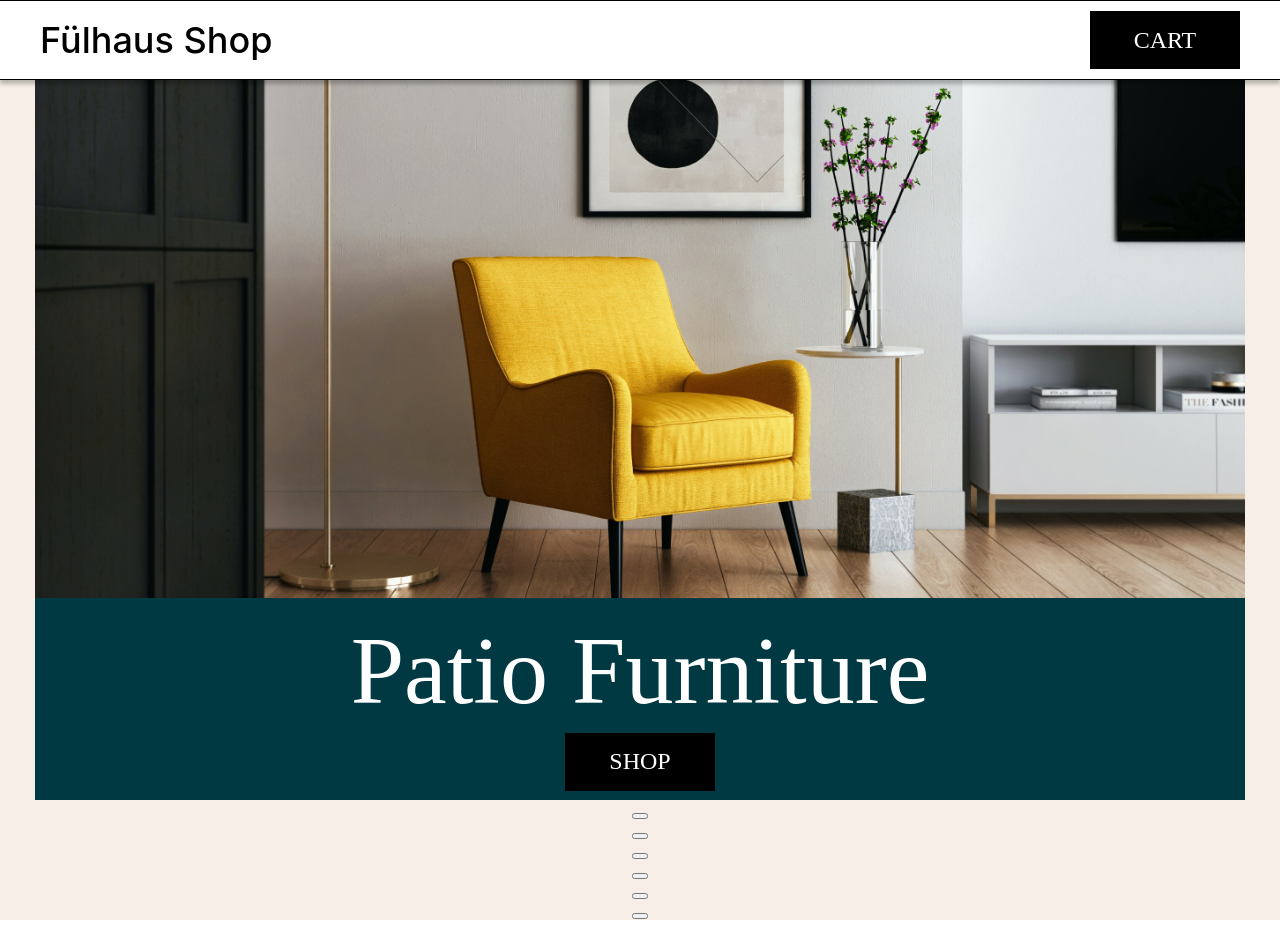
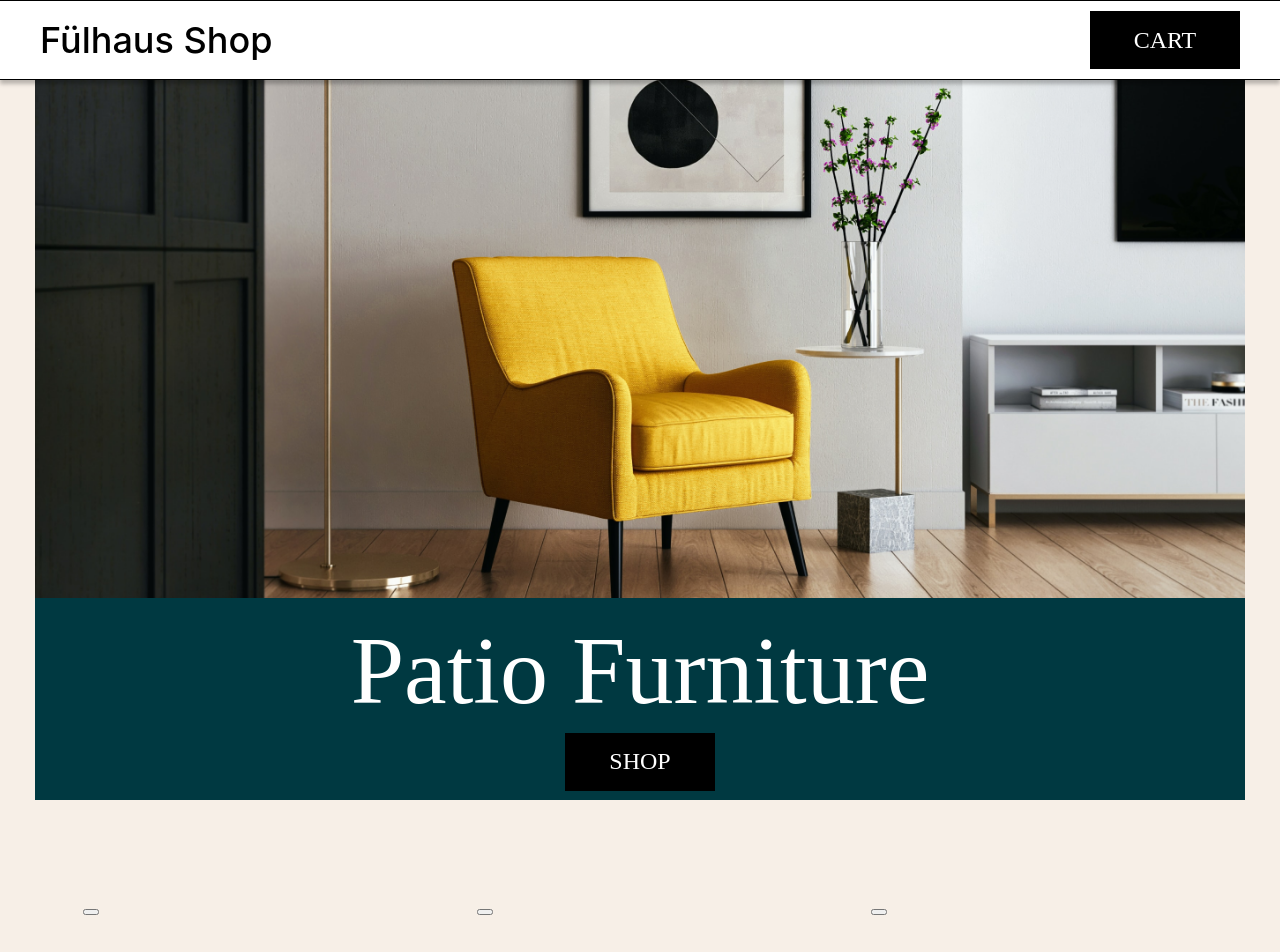
Before and after one commit to mar10outof10/fulhaus-frontend-assessment, a React (Create React App) app: page / in a window 1280 px wide. Shown: the top 952 px of the page. Before the commit the page ends 920 px from the top, so only its background shows below. Built offline with nearby package versions, Linux system fonts and the light colour scheme.

Commit message:
Setup product grid

```diff
--- a/src/components/PageContainer/ProductGrid.scss
+++ b/src/components/PageContainer/ProductGrid.scss
@@ -0,0 +1,11 @@
+.productGrid {
+  width: 100%;
+  margin: 96px 0 73px;
+  &__list {
+    display: grid;
+    grid-template-columns: repeat(3, 1fr);
+    margin: 0 48px;
+    row-gap: 96px;
+    column-gap: 68px;
+  }
+}
```
